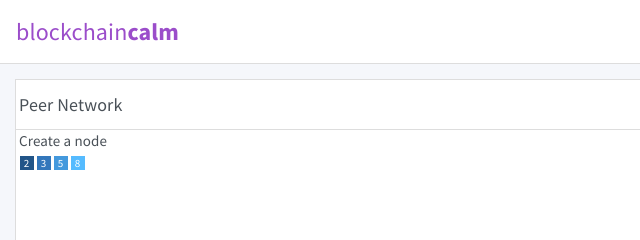
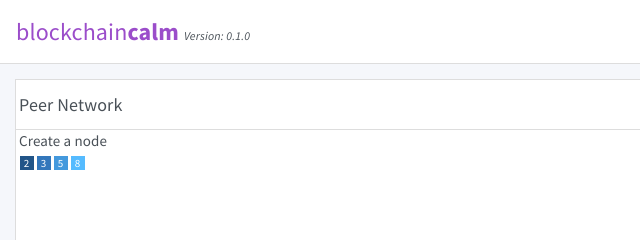
Before and after one commit to lorenzoongithub/blockchaincalm, a plain HTML site: page docs/index.html in a window 1280 px wide. Shown: the top 240 px of the page, 0-640 px from the left. Drawn offline with nearby package versions, Linux system fonts and the light colour scheme.

Commit message:
adding a version tag

```diff
--- a/docs/index.html
+++ b/docs/index.html
@@ -171,7 +171,7 @@ svg  { width: 100%; height: 100%; font-size:11px;}
 </style>
 </head>
 <body>
-<div id='divTopHeader'><div style='font-size:24px;'><a href='index.html'>blockchain<b>calm</b></a></div></div>
+<div id='divTopHeader'><div style='font-size:24px;'><a href='index.html'>blockchain<b>calm</b></a> <i style='font-size:12px'>Version: 0.1.0</i></div></div>
 
 <div id='divGraph'>
   <div class='clzTitle'>Peer Network</div>
```
